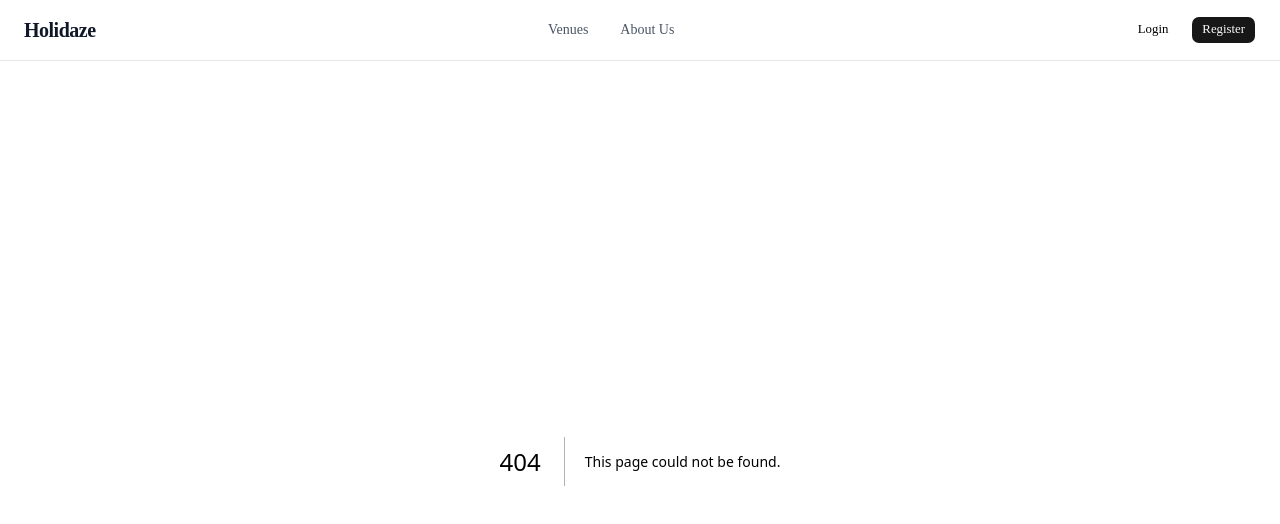
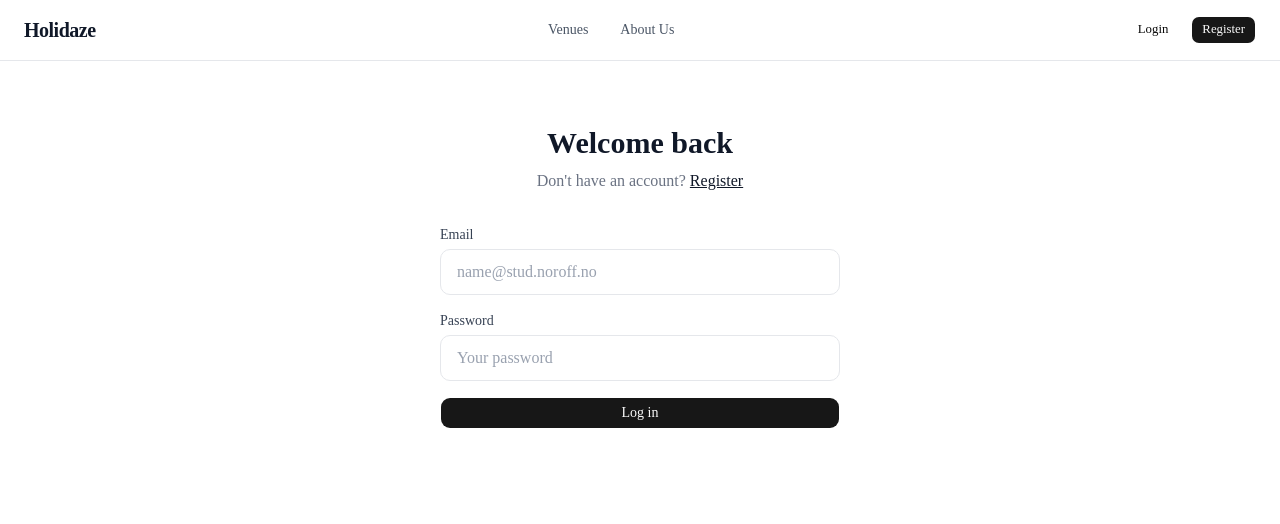
Before and after one commit to Tubhaahmad/holidaze-project-exam-2, a Next.js app: page /login in a window 1280 px wide. Before the commit this address had no page. Shown: the top 524 px of the page. Built offline with nearby package versions, Linux system fonts and the light colour scheme; no server answers.

Commit message:
feat(auth): add login page, logout, and update Navbar with auth state #10

```diff
--- /dev/null
+++ b/src/app/login/page.tsx
@@ -0,0 +1,124 @@
+"use client";
+
+import { useRouter } from "next/navigation";
+import { useEffect } from "react";
+import { useForm } from "react-hook-form";
+import { zodResolver } from "@hookform/resolvers/zod";
+import { z } from "zod/v3";
+import { toast } from "sonner";
+import Link from "next/link";
+import { Button } from "@/components/ui/button";
+import { login } from "@/lib/api/auth";
+import { useAuth } from "@/features/auth/store";
+
+//Validation schema
+const loginSchema = z.object({
+  email: z.string().email("Please enter a valid email address"),
+
+  password: z.string().min(1, "Password is required"),
+});
+
+type LoginFormData = z.infer<typeof loginSchema>;
+
+//page component
+
+export default function LoginPage() {
+  const router = useRouter();
+  const { isLoggedIn, login: saveToStore } = useAuth();
+
+  const {
+    register: field,
+    handleSubmit,
+    formState: { errors, isSubmitting },
+  } = useForm<LoginFormData>({
+    resolver: zodResolver(loginSchema),
+  });
+
+  useEffect(() => {
+    if (isLoggedIn) {
+      router.push("/profile");
+    }
+  }, [isLoggedIn, router]);
+
+  async function onSubmit(data: LoginFormData) {
+    try {
+      const response = await login({
+        email: data.email,
+        password: data.password,
+      });
+
+      saveToStore(response.accessToken, {
+        name: response.name,
+        email: response.email,
+        bio: response.bio,
+        avatar: response.avatar,
+        banner: response.banner,
+        venueManager: response.venueManager,
+      });
+
+      toast.success("Welcome back!");
+
+      if (response.venueManager) {
+        router.push("/dashboard");
+      } else {
+        router.push("/profile");
+      }
+    } catch (error) {
+      const message =
+        error instanceof Error ? error.message : "Incorrect email or password";
+      toast.error(message);
+    }
+  }
+
+  return (
+    <div className="mx-auto w-full max-w-md px-6 py-16">
+      <div className="mb-8 text-center">
+        <h1 className="mb-2 text-3xl font-bold text-gray-900">Welcome back</h1>
+        <p className="text-gray-500">
+          Don&apos;t have an account?{" "}
+          <Link href="/register" className="text-gray-900 underline">
+            Register
+          </Link>
+        </p>
+      </div>
+
+      <form onSubmit={handleSubmit(onSubmit)} className="flex flex-col gap-4">
+        <div>
+          <label className="mb-1 block text-sm font-medium text-gray-700">
+            Email
+          </label>
+          <input
+            {...field("email")}
+            type="email"
+            placeholder="name@stud.noroff.no"
+            className="w-full rounded-lg border border-gray-200 px-4 py-2.5 text-gray-900 placeholder-gray-400 focus:outline-none focus:ring-2 focus:ring-gray-900"
+          />
+          {errors.email && (
+            <p className="mt-1 text-sm text-red-500">{errors.email.message}</p>
+          )}
+        </div>
+
+        <div>
+          <label className="mb-1 block text-sm font-medium text-gray-700">
+            Password
+          </label>
+          <input
+            {...field("password")}
+            type="password"
+            placeholder="Your password"
+            className="w-full rounded-lg border border-gray-200 px-4 py-2.5 text-gray-900 placeholder-gray-400 focus:outline-none focus:ring-2 focus:ring-gray-900"
+          />
+          {errors.password && (
+            <p className="mt-1 text-sm text-red-500">
+              {errors.password.message}
+            </p>
+          )}
+        </div>
+
+        <Button type="submit" className="w-full" disabled={isSubmitting}>
+          {isSubmitting ? "Logging in..." : "Log in"}
+        </Button>
+      </form>
+    </div>
+  );
+}
--- a/src/app/register/page.tsx
+++ b/src/app/register/page.tsx
@@ -38,14 +38,6 @@ export default function RegisterPage() {
 
   const { isLoggedIn, login: saveToStore } = useAuth();
 
-  // Redirect to profile if user is already logged in
-  // This prevents logged-in users from accessing the register page
-  useEffect(() => {
-    if (isLoggedIn) {
-      router.push("/profile");
-    }
-  }, [isLoggedIn, router]);
-
   //useForm sets up the form with the Zod schema for validation
   //watch lets us read the current value of a field
   //setValue lets us update a fields value manually
@@ -63,6 +55,14 @@ export default function RegisterPage() {
   });
 
   const isVenueManager = watch("venueManager");
+
+  // Redirect to profile if user is already logged in
+  // This prevents logged-in users from accessing the register page
+  useEffect(() => {
+    if (isLoggedIn) {
+      router.push("/profile");
+    }
+  }, [isLoggedIn, router]);
 
   async function onSubmit(data: RegisterFormData) {
     try {
--- a/src/components/layout/Navbar.tsx
+++ b/src/components/layout/Navbar.tsx
@@ -10,9 +10,21 @@ import {
   SheetTrigger,
   SheetTitle,
 } from "@/components/ui/sheet";
+import { useAuth } from "@/features/auth/store";
+import { useRouter } from "next/navigation";
+import { toast } from "sonner";
 
 export default function Navbar() {
   const [open, setOpen] = useState(false);
+  const { isLoggedIn, user, logout } = useAuth();
+  const router = useRouter();
+
+  // Handle logout — clears the Zustand store and redirects to home
+  function handleLogout() {
+    logout();
+    toast.success("You have been logged out.");
+    router.push("/");
+  }
 
   return (
     <header className="w-full border-b border-gray-200 bg-white">
@@ -43,6 +55,29 @@ export default function Navbar() {
 
         {/* Desktop auth buttons — hidden on mobile */}
         <div className="hidden items-center gap-3 md:flex">
+          {isLoggedIn ? (
+            // Show when logged in
+            <>
+              <span className="text-sm text-gray-600">Hi, {user?.name}</span>
+              {user?.venueManager && (
+                <Link href="/dashboard">
+                  <Button variant="ghost" size="sm">
+                    Dashboard
+                  </Button>
+                </Link>
+              )}
+              <Link href="/profile">
+                <Button variant="ghost" size="sm">
+                  Profile
+                </Button>
+              </Link>
+              <Button size="sm" onClick={handleLogout}>
+                Logout
+              </Button>
+            </>
+          ) : (
+            // Show when logged out
+            <>
               <Link href="/login">
                 <Button variant="ghost" size="sm">
                   Login
@@ -51,6 +86,8 @@ export default function Navbar() {
               <Link href="/register">
                 <Button size="sm">Register</Button>
               </Link>
+            </>
+          )}
         </div>
 
         {/* Mobile hamburger — only visible on mobile */}
@@ -88,6 +125,32 @@ export default function Navbar() {
 
               {/* Mobile auth buttons */}
               <div className="mt-8 flex flex-col gap-3">
+                {isLoggedIn ? (
+                  <>
+                    {user?.venueManager && (
+                      <Link href="/dashboard" onClick={() => setOpen(false)}>
+                        <Button variant="outline" className="w-full">
+                          Dashboard
+                        </Button>
+                      </Link>
+                    )}
+                    <Link href="/profile" onClick={() => setOpen(false)}>
+                      <Button variant="outline" className="w-full">
+                        Profile
+                      </Button>
+                    </Link>
+                    <Button
+                      className="w-full"
+                      onClick={() => {
+                        handleLogout();
+                        setOpen(false);
+                      }}
+                    >
+                      Logout
+                    </Button>
+                  </>
+                ) : (
+                  <>
                     <Link href="/login" onClick={() => setOpen(false)}>
                       <Button variant="outline" className="w-full">
                         Login
@@ -96,6 +159,8 @@ export default function Navbar() {
                     <Link href="/register" onClick={() => setOpen(false)}>
                       <Button className="w-full">Register</Button>
                     </Link>
+                  </>
+                )}
               </div>
             </SheetContent>
           </Sheet>
--- a/src/lib/api/auth.ts
+++ b/src/lib/api/auth.ts
@@ -55,3 +55,23 @@ export async function register(data: RegisterData): Promise<AuthResponse> {
 
   return json.data;
 }
+
+//LOGIN
+export async function login(data: LoginData): Promise<AuthResponse> {
+  const response = await fetch(`${BASE_URL}/auth/login`, {
+    method: "POST",
+    headers: {
+      "Content-Type": "application/json",
+      "X-Noroff-API-Key": API_KEY!,
+    },
+    body: JSON.stringify(data),
+  });
+
+  const json = await response.json();
+
+  if (!response.ok) {
+    throw new Error(json.errors?.[0]?.message ?? "Login failed");
+  }
+
+  return json.data;
+}
--- /dev/null
+++ b/src/proxy.ts
@@ -0,0 +1,9 @@
+import { NextRequest, NextResponse } from "next/server";
+
+export function proxy(request: NextRequest) {
+  return NextResponse.next();
+}
+
+export const config = {
+  matcher: ["/((?!api|_next/static|_next/image|favicon.ico).*)"],
+};
```
Lines whose indentation alone changed are shown as unchanged.
